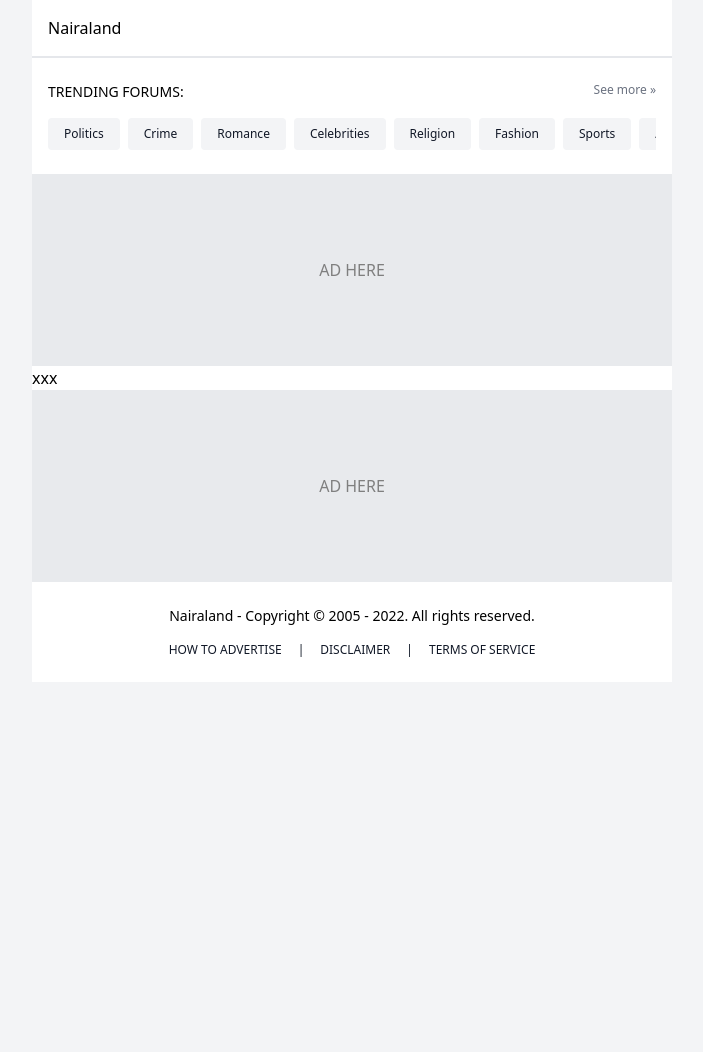
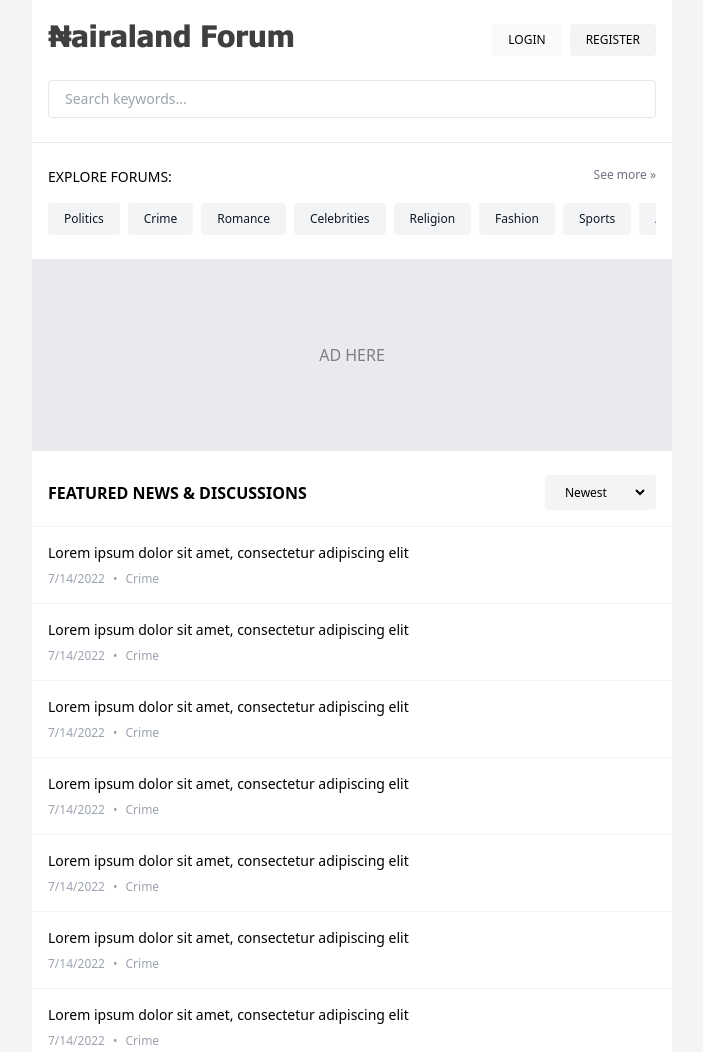
Before and after one commit to OgbeniHMMD/nairaland, a plain HTML site: page index.html in a window 1280 px wide. Shown: the top 1052 px of the page, without its empty margins (288-991 px from the left). Before the commit the page ends 800 px from the top, so only its background shows below. Drawn offline with nearby package versions, Linux system fonts and the light colour scheme.

Commit message:
Home: New sections

```diff
--- a/index.html
+++ b/index.html
@@ -12,14 +12,40 @@
     <div
       class="container bg-white mx-auto max-w-screen-sm"
       x-data="{
-        forums: ['politics','crime','Romance','Celebrities','Religion','Fashion','Sports','Autos','Phones']
+        forums: ['politics','crime','Romance','Celebrities','Religion','Fashion','Sports','Autos','Phones'],
+        featured:[1,2,3,4,5,6,7,8,9,10]
       }"
     >
-      <header class="border-b-2 p-4">Nairaland</header>
+      <header class="border-b p-4 py-6">
+        <div class="flex pb-6 gap-8 justify-between">
+          <a href="#">
+            <img src="./logo.png" class="h-6 w-auto grayscale" />
+          </a>
+
+          <div class="flex text-xs gap-2 uppercase">
+            <a
+              href="#login"
+              class="rounded font-medium bg-gray-50 p-2 px-4 hover:bg-gray-200"
+              >Login</a
+            >
+            <a
+              href="#register"
+              class="rounded font-medium bg-gray-100 p-2 px-4 hover:bg-gray-200"
+              >Register</a
+            >
+          </div>
+        </div>
+
+        <input
+          type="search"
+          placeholder="Search keywords..."
+          class="bg-white border rounded text-sm w-full p-2 px-4 focus:outline-none"
+        />
+      </header>
 
       <nav class="p-4 py-6">
         <div class="flex pb-4 gap-8 justify-between">
-          <h1 class="font-medium text-sm uppercase">Trending forums:</h1>
+          <h1 class="font-medium text-sm uppercase">Explore forums:</h1>
 
           <a
             href="#"
@@ -37,9 +63,7 @@
               href="#"
               x-text="forum"
               class="rounded font-medium bg-gray-100 p-2 px-4 hover:bg-gray-200"
-            >
-              Politics
-            </a>
+            />
           </template>
         </section>
       </nav>
@@ -52,7 +76,34 @@
         </a>
       </nav>
 
-      <main>xxx</main>
+      <section class="divide-y divide-gray-100 grid py-6 grid-cols-1">
+        <div class="flex p-4 pt-0 gap-8 items-center justify-between">
+          <h1 class="font-semibold uppercase">Featured News & Discussions</h1>
+
+          <label class="rounded bg-gray-100 text-xs pr-2 inline-block">
+            <select class="bg-transparent p-2 px-4 focus:outline-0">
+              <option disabled value="">Filter</option>
+              <option value="">Newest</option>
+              <option value="">Popular</option>
+              <option value="">Trending</option>
+            </select>
+          </label>
+        </div>
+
+        <template x-for="link in featured">
+          <a href="#" class="p-4 block hover:bg-gray-50">
+            <h3 class="font-medium text-sm pb-2">
+              Lorem ipsum dolor sit amet, consectetur adipiscing elit
+            </h3>
+
+            <section class="flex text-xs text-gray-400 gap-2">
+              <div x-text="new Date().toLocaleDateString()" class=""></div>
+              <div>&bullet;</div>
+              <div href="#" class="block">Crime</div>
+            </section>
+          </a>
+        </template>
+      </section>
 
       <nav class="">
         <a
```
Also changed, not shown: logo.png (added).
